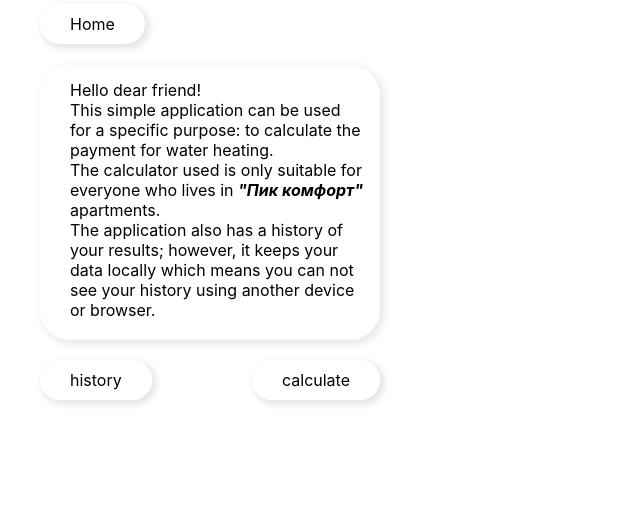
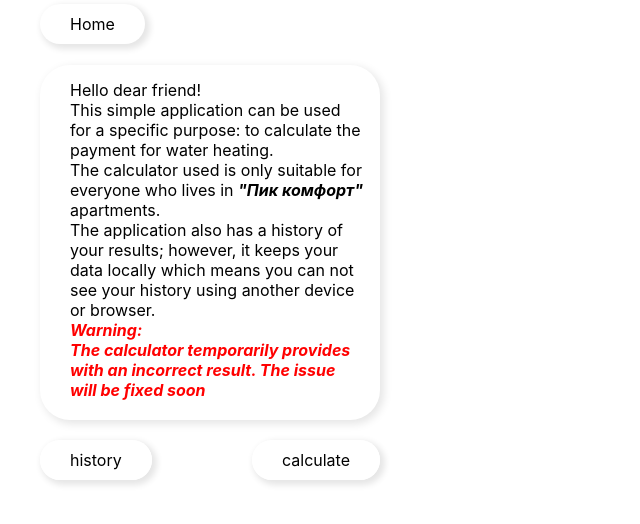
Before and after one commit to L1ghT0/-Pik-Comfort-Calculator, a React (Create React App) app: page / in a window 1280 px wide. Shown: the top 524 px of the page, without its empty margins (0-640 px from the left). Built offline with nearby package versions, Linux system fonts and the light colour scheme.

Commit message:
A temporarily warning has been added

```diff
--- a/src/components/HomePage/HomePage.module.css
+++ b/src/components/HomePage/HomePage.module.css
@@ -31,3 +31,7 @@
     transform: scale(1.03);
     cursor: pointer;
 }
+
+.warning{
+    color: red;
+}
--- a/src/components/HomePage/HomePage.tsx
+++ b/src/components/HomePage/HomePage.tsx
@@ -15,7 +15,8 @@
                 to calculate the payment for water heating. <br/>
                 The calculator used is only suitable for everyone who lives in <span>"Пик комфорт"</span> apartments. <br/>
                 The application also has a history of your results; however,
-                it keeps your data locally which means you can not see your history using another device or browser.
+                it keeps your data locally which means you can not see your history using another device or browser. <br/>
+                <span className={HomePageClasses.warning}>Warning:<br/> The calculator temporarily provides with an incorrect result. The issue will be fixed soon </span>
             </div>
             <div className={HomePageClasses.buttons}>
                 <div className={HomePageClasses.history}>
```
